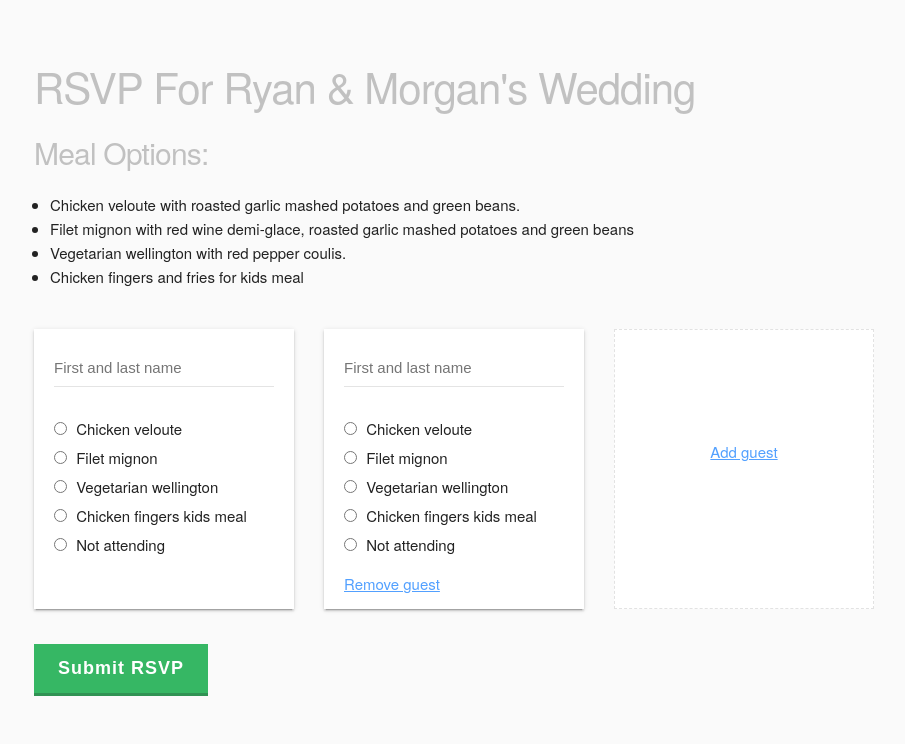
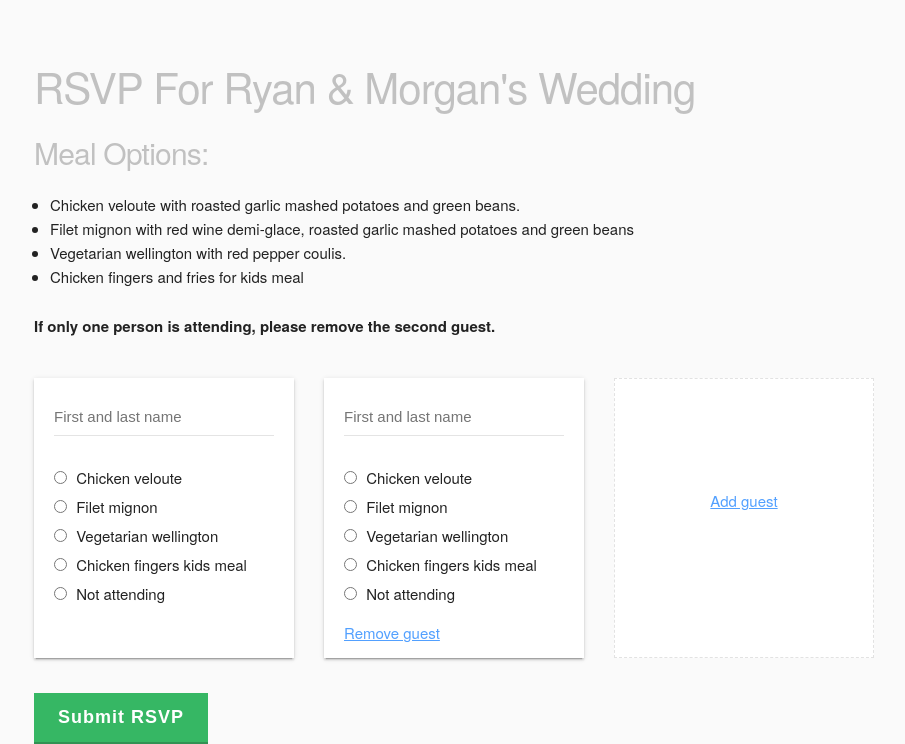
Before and after one commit to rwhitmire/rsvp, a Python web app: template templates/index.html in a window 1280 px wide. Shown: the top 744 px of the page, without its empty margins (94-999 px from the left). Run offline with Jinja, Linux system fonts and the light colour scheme; the template is opened without the code that fills it, so the values that code supplies are empty; some libraries are stand-ins or nearby versions.

Commit message:
add single attendee warning

```diff
--- a/templates/index.html
+++ b/templates/index.html
@@ -21,6 +21,9 @@
         <li>Vegetarian wellington with red pepper coulis.</li>
         <li>Chicken fingers and fries for kids meal</li>
       </ul>
+      <p>
+        <b>If only one person is attending, please remove the second guest.</b>
+      </p>
       <form v-on:submit="submit">
         <div class="guest-list">
           <div class="guest-list-item" v-for="(person, index) in people">
```
